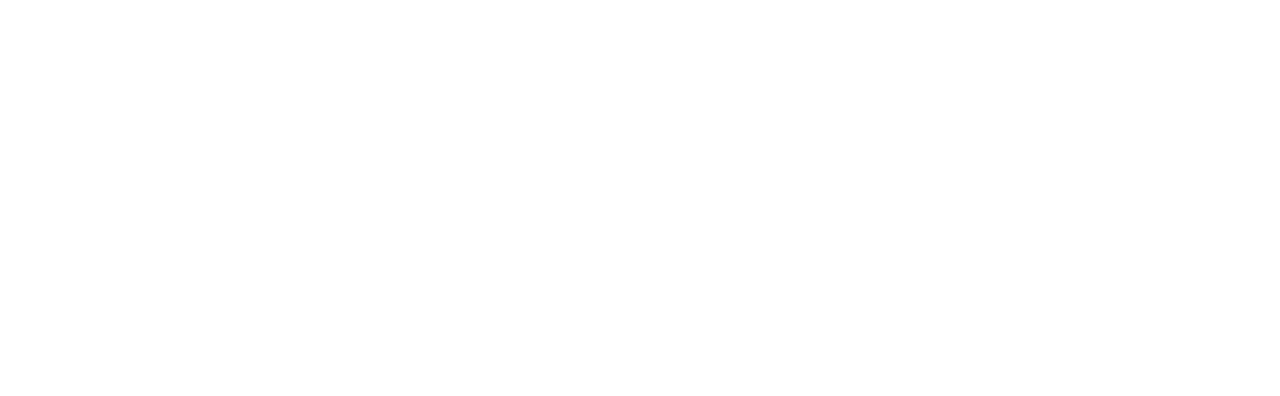
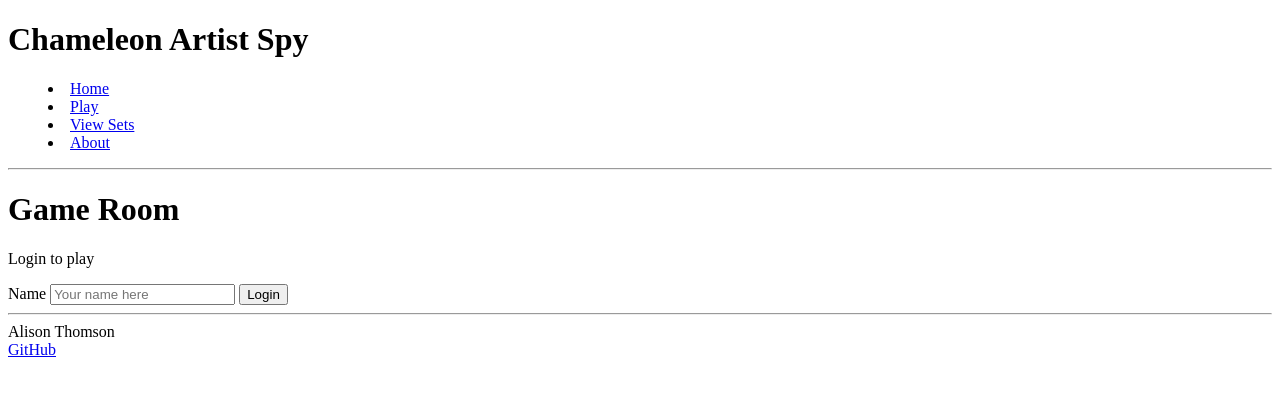
Before and after one commit to AlisonRampton/startup, a plain HTML site: page play.html in a window 1280 px wide. Drawn offline with Linux system fonts and the light colour scheme.

Commit message:
Added deploy script and put content in html files

```diff
--- a/about.html
+++ b/about.html
@@ -0,0 +1,47 @@
+<!DOCTYPE html>
+<html lang="en">
+  <head>
+    <meta charset="UTF-8" />
+    <!-- Tell browsers not to scale the viewport automatically -->
+    <meta name="viewport" content="width=device-width, initial-scale=1.0" />
+    <title>About</title>
+    <link rel="icon" href="favicon.ico" />
+  </head>
+  <body>
+    <!-- Use header, main, and footer elements to give semantic structure -->
+    <header>
+      <h1>Chameleon Artist Spy</h1>
+
+      <!-- Navigation elements -->
+      <nav>
+        <!-- Menu is a semantic alternative to <ul> that represents an interaction -->
+        <menu>
+          <li><a href="index.html">Home</a></li>
+          <li><a href="play.html">Play</a></li>
+          <li><a href="sets.html">View Sets</a></li>
+          <li><a href="about.html">About</a></li>
+        </menu>
+      </nav>
+
+      <!-- Since we don't have the ability to style we use old style HTML to give some visual formatting -->
+      <hr />
+    </header>
+
+    <main>
+      <h1>Welcome</h1>
+      <p>Login to play</p>
+      <form method="get" action="play.html">
+        <label for="name">Name</label>
+        <input type="text" id="name" placeholder="Your name here" />
+        <button type="submit">Login</button>
+      </form>
+    </main>
+
+    <footer>
+      <hr />
+      <span class="text-reset">Alison Thomson</span>
+      <br />
+      <a href="https://github.com/AlisonRampton/startup">GitHub</a>
+    </footer>
+  </body>
+</html>
--- a/play.html
+++ b/play.html
@@ -0,0 +1,47 @@
+<!DOCTYPE html>
+<html lang="en">
+  <head>
+    <meta charset="UTF-8" />
+    <!-- Tell browsers not to scale the viewport automatically -->
+    <meta name="viewport" content="width=device-width, initial-scale=1.0" />
+    <title>Play</title>
+    <link rel="icon" href="favicon.ico" />
+  </head>
+  <body>
+    <!-- Use header, main, and footer elements to give semantic structure -->
+    <header>
+      <h1>Chameleon Artist Spy</h1>
+
+      <!-- Navigation elements -->
+      <nav>
+        <!-- Menu is a semantic alternative to <ul> that represents an interaction -->
+        <menu>
+          <li><a href="index.html">Home</a></li>
+          <li><a href="play.html">Play</a></li>
+          <li><a href="sets.html">View Sets</a></li>
+          <li><a href="about.html">About</a></li>
+        </menu>
+      </nav>
+
+      <!-- Since we don't have the ability to style we use old style HTML to give some visual formatting -->
+      <hr />
+    </header>
+
+    <main>
+      <h1>Game Room</h1>
+      <p>Login to play</p>
+      <form method="get" action="play.html">
+        <label for="name">Name</label>
+        <input type="text" id="name" placeholder="Your name here" />
+        <button type="submit">Login</button>
+      </form>
+    </main>
+
+    <footer>
+      <hr />
+      <span class="text-reset">Alison Thomson</span>
+      <br />
+      <a href="https://github.com/AlisonRampton/startup">GitHub</a>
+    </footer>
+  </body>
+</html>
```
Also changed, not shown: index.html (+1 -1 lines), sets.html (+47 -0 lines), 1 other file.
